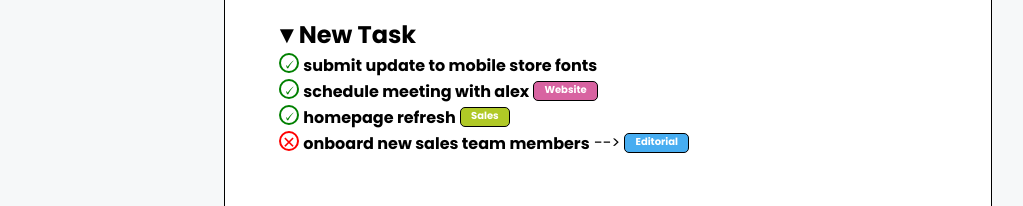
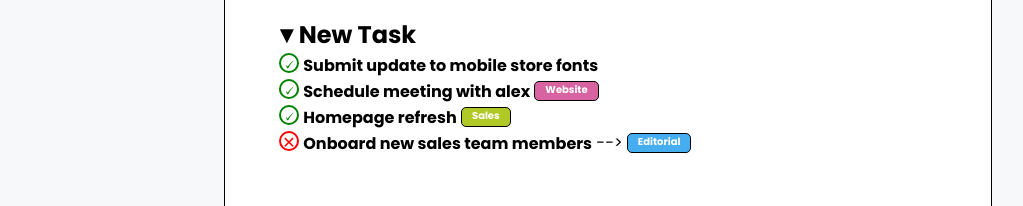
Before and after one commit to DavidIncarbone/html-css-toboolist, a plain HTML site: page index.html in a window 1280 px wide. Shown: the part 416-622 px from the top of the page, without its empty margins (32-1055 px from the left). Drawn offline with Linux system fonts and the light colour scheme.

Commit message:
fixed some issues

```diff
--- a/index.html
+++ b/index.html
@@ -96,13 +96,13 @@
                         <li>
                             <div class="line-container">
                                 <div class="check">&#x1F5F8;</div>
-                                <div class="content">submit update to mobile store fonts</div>
+                                <div class="content">Submit update to mobile store fonts</div>
                             </div>
                         </li>
                         <li>
                             <div class="line-container">
                                 <div class="check">&#x1F5F8;</div>
-                                <div class="content">schedule meeting with alex</div>
+                                <div class="content">Schedule meeting with alex</div>
                                 <div class="badge badge-color-purple">Website</div>
                             </div>
 
@@ -110,7 +110,7 @@
                         <li>
                             <div class="line-container">
                                 <div class="check">&#x1F5F8;</div>
-                                <div class="content">homepage refresh</div>
+                                <div class="content">Homepage refresh</div>
                                 <div class="badge badge-color-yellow">Sales</div>
                             </div>
 
@@ -118,7 +118,7 @@
                         <li>
                             <div class="line-container">
                                 <div class="not-check"> &#x2715;</div>
-                                <div class="content">onboard new sales team members</div> -->
+                                <div class="content">Onboard new sales team members</div> -->
                                 <div class="badge badge-color-blue">Editorial</div>
                             </div>
                         </li>
```
